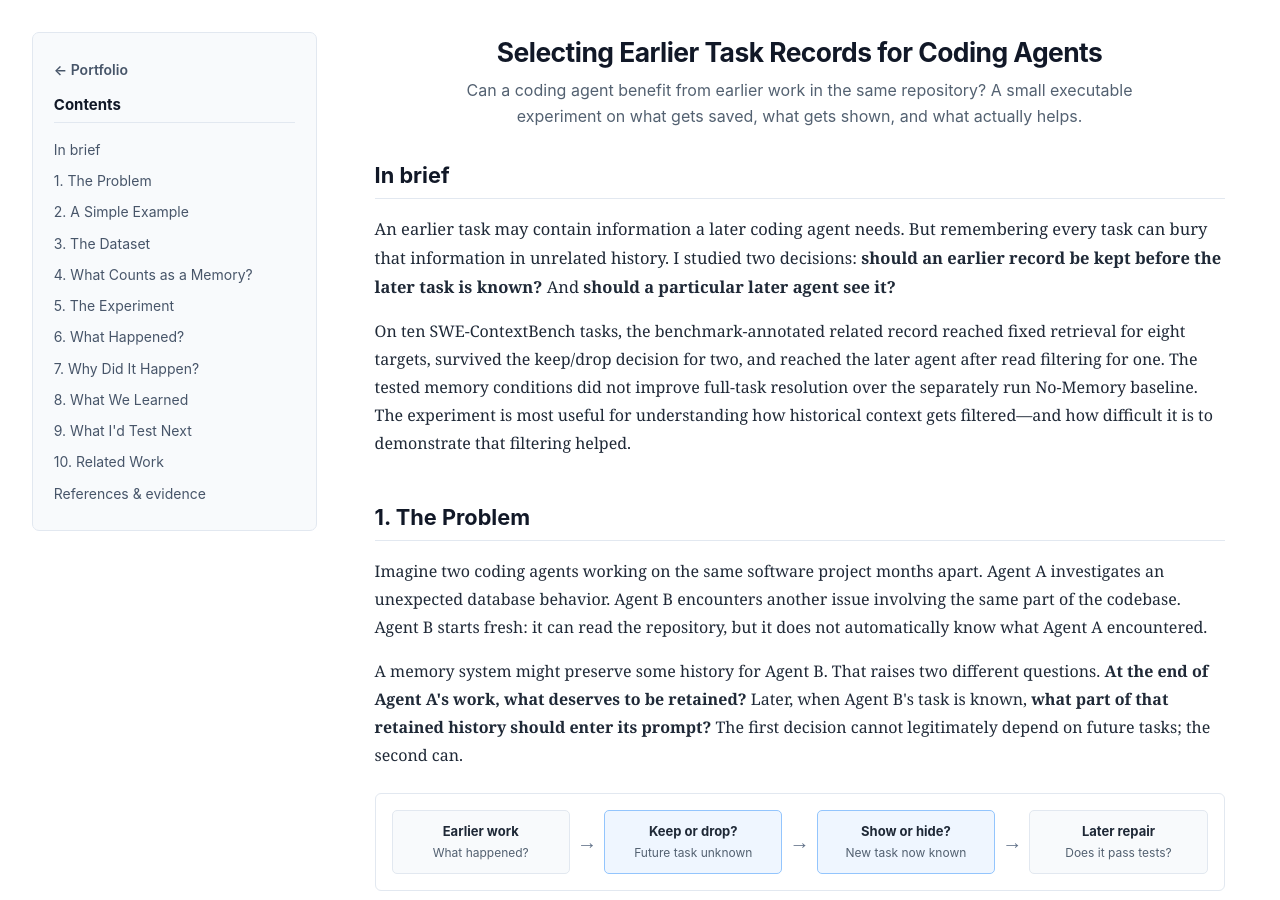
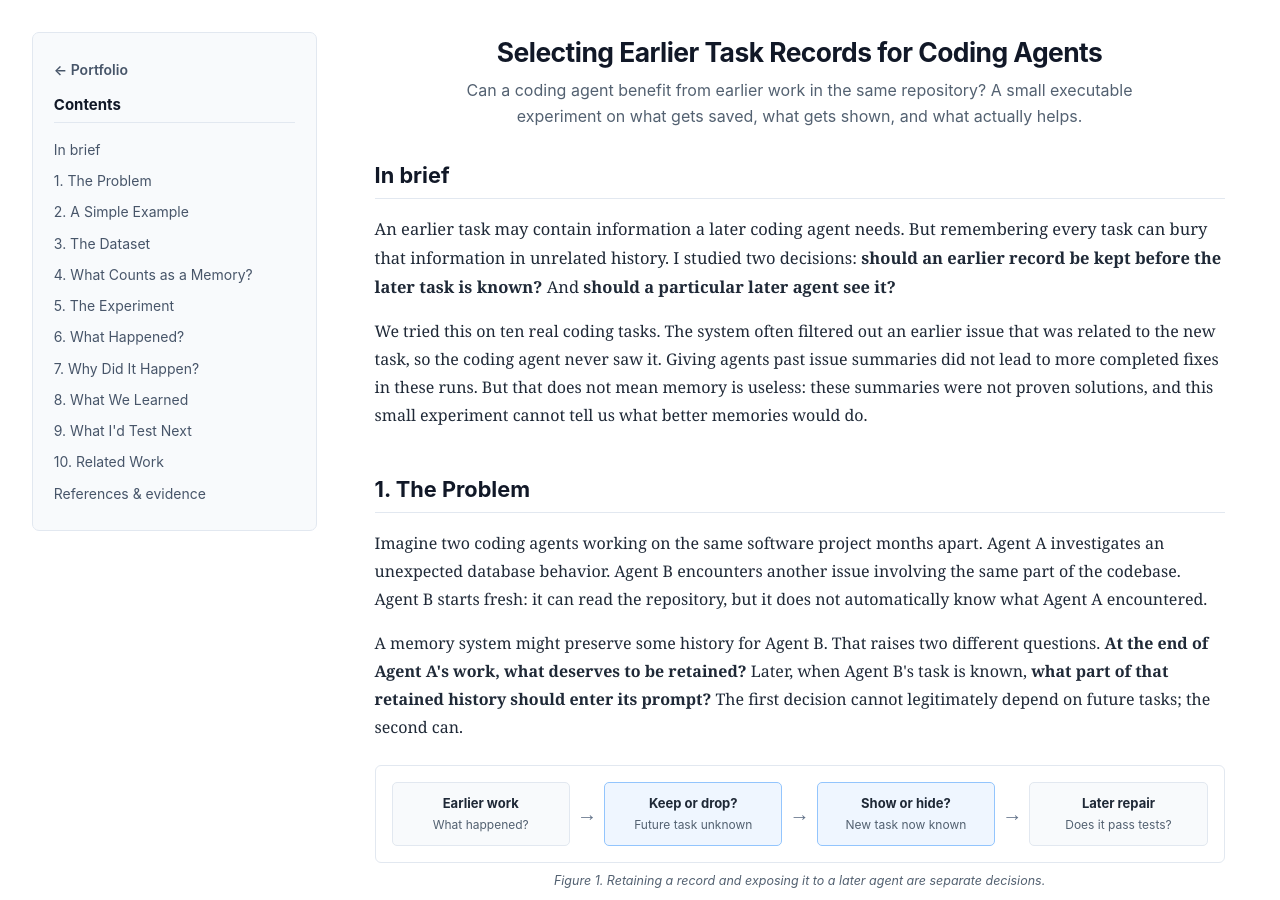
Before and after one commit to Vedant2100/vedant2100.github.io, a Jekyll site: the page fleet-mem/index.html, which Jekyll copies as it is, in a window 1280 px wide and 900 px high. Built offline with Jekyll 4.4.1, drawn with Linux system fonts in a browser that asks for light colours.

Commit message:
Rewrite Fleet Mem introduction in plain English

```diff
--- a/fleet-mem/index.html
+++ b/fleet-mem/index.html
@@ -133,7 +133,7 @@
 
       <h2 id="tldr" style="margin-top:0">In brief</h2>
       <p class="lead">An earlier task may contain information a later coding agent needs. But remembering every task can bury that information in unrelated history. I studied two decisions: <strong>should an earlier record be kept before the later task is known?</strong> And <strong>should a particular later agent see it?</strong></p>
-      <p>On ten SWE-ContextBench tasks, the benchmark-annotated related record reached fixed retrieval for eight targets, survived the keep/drop decision for two, and reached the later agent after read filtering for one. The tested memory conditions did not improve full-task resolution over the separately run No-Memory baseline. The experiment is most useful for understanding how historical context gets filtered—and how difficult it is to demonstrate that filtering helped.</p>
+      <p>We tried this on ten real coding tasks. The system often filtered out an earlier issue that was related to the new task, so the coding agent never saw it. Giving agents past issue summaries did not lead to more completed fixes in these runs. But that does not mean memory is useless: these summaries were not proven solutions, and this small experiment cannot tell us what better memories would do.</p>
 
       <h2 id="problem">1. The Problem</h2>
       <p>Imagine two coding agents working on the same software project months apart. Agent A investigates an unexpected database behavior. Agent B encounters another issue involving the same part of the codebase. Agent B starts fresh: it can read the repository, but it does not automatically know what Agent A encountered.</p>
```
